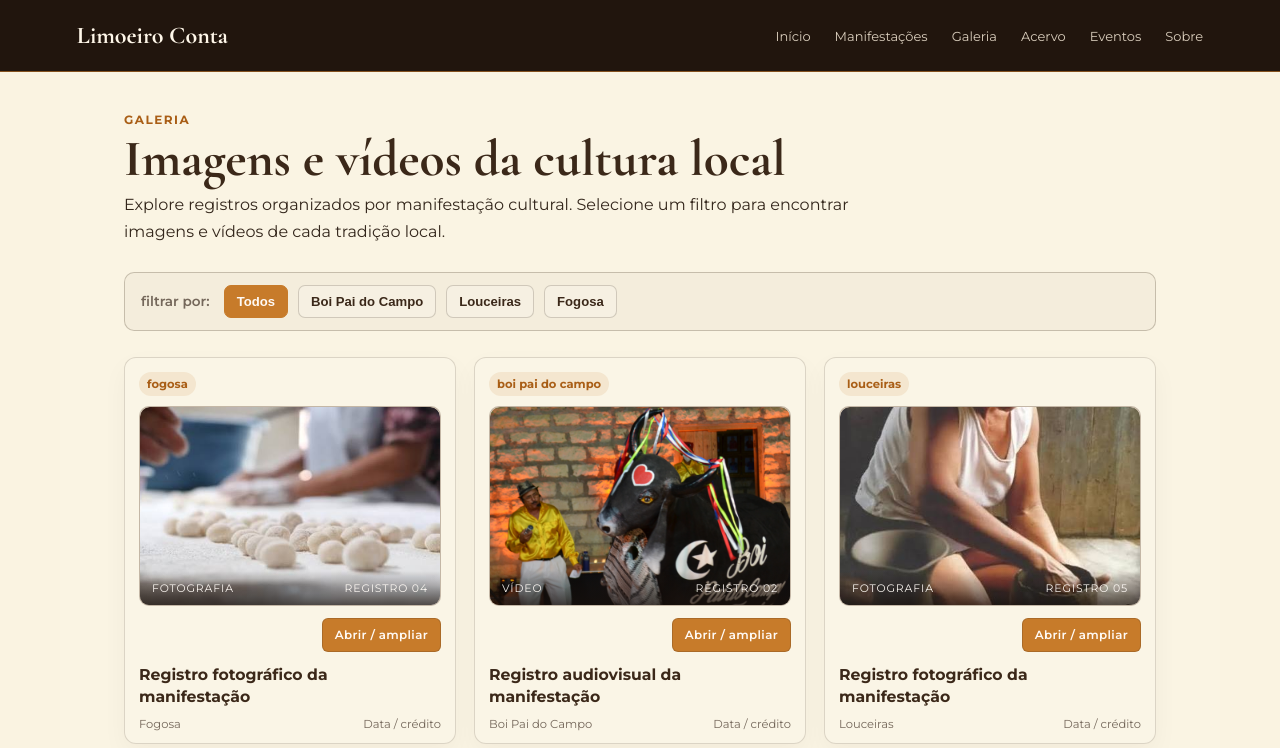
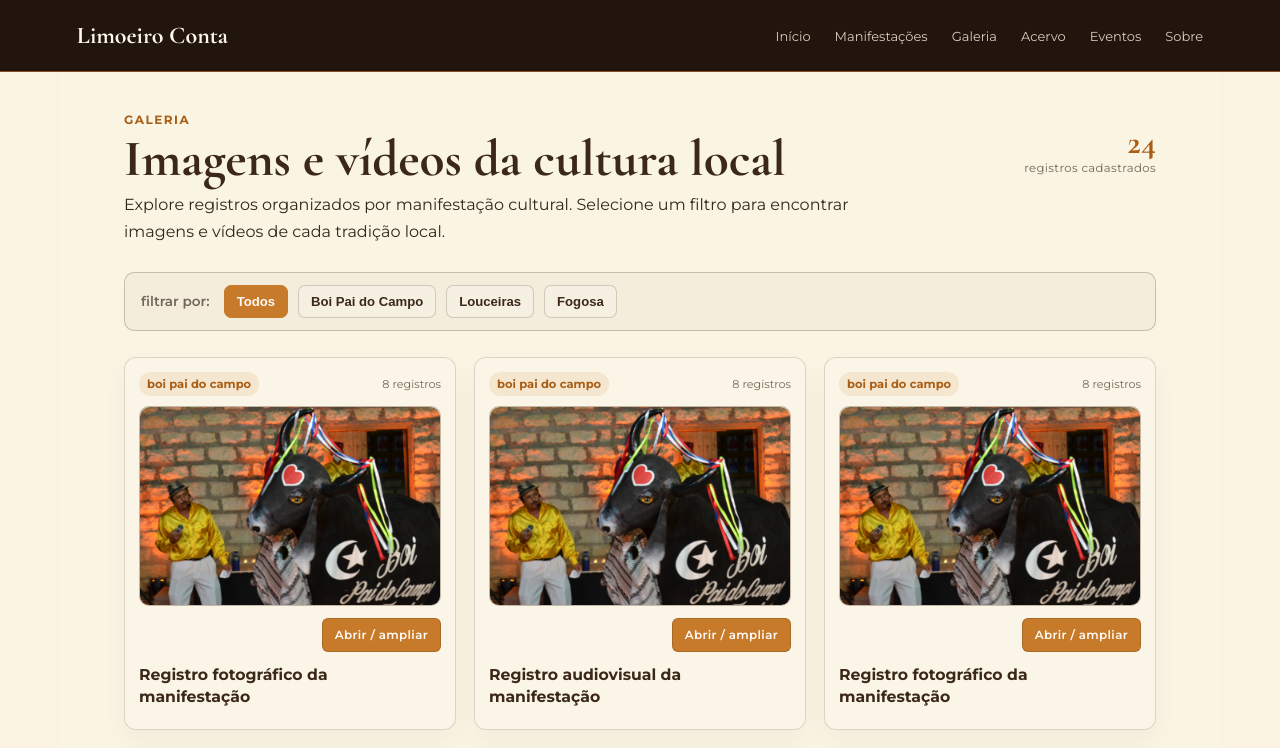
Before and after one commit to Gwinchester123/Limoeiro-Conta, a React (Vite) app in the folder Limoeiro-Conta/: page /galeria in a window 1280 px wide. Shown: the top 748 px of the page. Built offline with nearby package versions, Linux system fonts and the light colour scheme.

Commit message:
Revert "Merge branch 'main' of https://github.com/Gwinchester123/Limoeiro-Conta"
This reverts commit 0be710ca239cee9e74efb41645e7092884f2399d, reversing
changes made to 8f5bc44c37c7ba95c68f83ae728a090ba6a19182.

```diff
--- /dev/null
+++ b/Limoeiro-Conta/src/components/EventosPage.jsx
@@ -0,0 +1,48 @@
+import { Link } from "react-router-dom";
+
+export default function EventosPage() {
+  return (
+    <main className="event-page">
+      <div className="event-page-inner">
+        <span className="event-meta">Eventos</span>
+        <h1>Eventos e atividades culturais</h1>
+
+        <p>
+          Esta página foi criada para centralizar os principais eventos e encontros
+          ligados às manifestações culturais de Limoeiro do Norte, com espaço para
+          futuras inclusões e atualizações.
+        </p>
+
+        <p>
+          Aqui será possível registrar datas, locais, descrições e informações
+          relevantes sobre celebrações, apresentações, reuniões e atividades de
+          preservação cultural.
+        </p>
+
+        <div className="event-list">
+          <article className="event-card">
+            <span className="event-card-date">Em breve</span>
+            <h2>Evento 01</h2>
+            <p>Adicionar título, data, local e descrição do próximo evento.</p>
+          </article>
+
+          <article className="event-card">
+            <span className="event-card-date">Em breve</span>
+            <h2>Evento 02</h2>
+            <p>Adicionar título, data, local e descrição do próximo evento.</p>
+          </article>
+
+          <article className="event-card">
+            <span className="event-card-date">Em breve</span>
+            <h2>Evento 03</h2>
+            <p>Adicionar título, data, local e descrição do próximo evento.</p>
+          </article>
+        </div>
+
+        <Link className="button button-primary" to="/">
+          Voltar para a home
+        </Link>
+      </div>
+    </main>
+  );
+}
--- a/Limoeiro-Conta/src/components/GalleryPage.jsx
+++ b/Limoeiro-Conta/src/components/GalleryPage.jsx
@@ -10,29 +10,30 @@ import "../styles/LimoeiroHome.css";
 const filters = ["Todos", "Boi Pai do Campo", "Louceiras", "Fogosa"];
 
 const galleryEntries = [
-  { category: "Fogosa", title: "Registro fotográfico da manifestação", type: "Fotografia", meta: "Registro 04", image: fogosa, link: "/fogosa" },
-  { category: "Boi Pai do Campo", title: "Registro audiovisual da manifestação", type: "Vídeo", meta: "Registro 02", image: boiPaiDoCampo, link: "/boi-pai-do-campo" },
-  { category: "Louceiras", title: "Registro fotográfico da manifestação", type: "Fotografia", meta: "Registro 05", image: louceiras, link: "/louceiras" },
-  { category: "Fogosa", title: "Registro audiovisual da manifestação", type: "Vídeo", meta: "Registro 01", image: fogosa, link: "/fogosa" },
-  { category: "Boi Pai do Campo", title: "Registro fotográfico da manifestação", type: "Fotografia", meta: "Registro 05", image: boiPaiDoCampo, link: "/boi-pai-do-campo" },
-  { category: "Louceiras", title: "Registro audiovisual da manifestação", type: "Vídeo", meta: "Registro 03", image: louceiras, link: "/louceiras" },
-  { category: "Fogosa", title: "Registro fotográfico da manifestação", type: "Fotografia", meta: "Registro 06", image: fogosa, link: "/fogosa" },
-  { category: "Boi Pai do Campo", title: "Registro fotográfico da manifestação", type: "Fotografia", meta: "Registro 01", image: boiPaiDoCampo, link: "/boi-pai-do-campo" },
-  { category: "Fogosa", title: "Registro audiovisual da manifestação", type: "Vídeo", meta: "Registro 03", image: fogosa, link: "/fogosa" },
-  { category: "Louceiras", title: "Registro fotográfico da manifestação", type: "Fotografia", meta: "Registro 01", image: louceiras, link: "/louceiras" },
-  { category: "Boi Pai do Campo", title: "Registro audiovisual da manifestação", type: "Vídeo", meta: "Registro 06", image: boiPaiDoCampo, link: "/boi-pai-do-campo" },
-  { category: "Fogosa", title: "Registro fotográfico da manifestação", type: "Fotografia", meta: "Registro 02", image: fogosa, link: "/fogosa" },
-  { category: "Louceiras", title: "Registro audiovisual da manifestação", type: "Vídeo", meta: "Registro 06", image: louceiras, link: "/louceiras" },
-  { category: "Boi Pai do Campo", title: "Registro audiovisual da manifestação", type: "Vídeo", meta: "Registro 04", image: boiPaiDoCampo, link: "/boi-pai-do-campo" },
-  { category: "Fogosa", title: "Registro audiovisual da manifestação", type: "Vídeo", meta: "Registro 05", image: fogosa, link: "/fogosa" },
-  { category: "Louceiras", title: "Registro fotográfico da manifestação", type: "Fotografia", meta: "Registro 02", image: louceiras, link: "/louceiras" },
-  { category: "Boi Pai do Campo", title: "Registro fotográfico da manifestação", type: "Fotografia", meta: "Registro 03", image: boiPaiDoCampo, link: "/boi-pai-do-campo" },
-  { category: "Louceiras", title: "Registro fotográfico da manifestação", type: "Fotografia", meta: "Registro 04", image: louceiras, link: "/louceiras" },
+  { category: "Boi Pai do Campo", title: "Registro fotográfico da manifestação", type: "Fotografia", meta: "Registro 01", image: boiPaiDoCampo, count: "8 registros", link: "/boi-pai-do-campo" },
+  { category: "Boi Pai do Campo", title: "Registro audiovisual da manifestação", type: "Vídeo", meta: "Registro 02", image: boiPaiDoCampo, count: "8 registros", link: "/boi-pai-do-campo" },
+  { category: "Boi Pai do Campo", title: "Registro fotográfico da manifestação", type: "Fotografia", meta: "Registro 03", image: boiPaiDoCampo, count: "8 registros", link: "/boi-pai-do-campo" },
+  { category: "Boi Pai do Campo", title: "Registro audiovisual da manifestação", type: "Vídeo", meta: "Registro 04", image: boiPaiDoCampo, count: "8 registros", link: "/boi-pai-do-campo" },
+  { category: "Boi Pai do Campo", title: "Registro fotográfico da manifestação", type: "Fotografia", meta: "Registro 05", image: boiPaiDoCampo, count: "8 registros", link: "/boi-pai-do-campo" },
+  { category: "Boi Pai do Campo", title: "Registro audiovisual da manifestação", type: "Vídeo", meta: "Registro 06", image: boiPaiDoCampo, count: "8 registros", link: "/boi-pai-do-campo" },
+  { category: "Louceiras", title: "Registro fotográfico da manifestação", type: "Fotografia", meta: "Registro 01", image: louceiras, count: "8 registros", link: "/louceiras" },
+  { category: "Louceiras", title: "Registro fotográfico da manifestação", type: "Fotografia", meta: "Registro 02", image: louceiras, count: "8 registros", link: "/louceiras" },
+  { category: "Louceiras", title: "Registro audiovisual da manifestação", type: "Vídeo", meta: "Registro 03", image: louceiras, count: "8 registros", link: "/louceiras" },
+  { category: "Louceiras", title: "Registro fotográfico da manifestação", type: "Fotografia", meta: "Registro 04", image: louceiras, count: "8 registros", link: "/louceiras" },
+  { category: "Louceiras", title: "Registro fotográfico da manifestação", type: "Fotografia", meta: "Registro 05", image: louceiras, count: "8 registros", link: "/louceiras" },
+  { category: "Louceiras", title: "Registro audiovisual da manifestação", type: "Vídeo", meta: "Registro 06", image: louceiras, count: "8 registros", link: "/louceiras" },
+  { category: "Fogosa", title: "Registro audiovisual da manifestação", type: "Vídeo", meta: "Registro 01", image: fogosa, count: "8 registros", link: "/fogosa" },
+  { category: "Fogosa", title: "Registro fotográfico da manifestação", type: "Fotografia", meta: "Registro 02", image: fogosa, count: "8 registros", link: "/fogosa" },
+  { category: "Fogosa", title: "Registro audiovisual da manifestação", type: "Vídeo", meta: "Registro 03", image: fogosa, count: "8 registros", link: "/fogosa" },
+  { category: "Fogosa", title: "Registro fotográfico da manifestação", type: "Fotografia", meta: "Registro 04", image: fogosa, count: "8 registros", link: "/fogosa" },
+  { category: "Fogosa", title: "Registro audiovisual da manifestação", type: "Vídeo", meta: "Registro 05", image: fogosa, count: "8 registros", link: "/fogosa" },
+  { category: "Fogosa", title: "Registro fotográfico da manifestação", type: "Fotografia", meta: "Registro 06", image: fogosa, count: "8 registros", link: "/fogosa" },
 ];
 
 export default function GalleryPage() {
   const [activeFilter, setActiveFilter] = useState("Todos");
   const [currentPage, setCurrentPage] = useState(1);
+  const totalRecords = 24;
   const itemsPerPage = 6;
 
   const filteredEntries =
@@ -64,6 +65,10 @@ export default function GalleryPage() {
             <h1>Imagens e vídeos da cultura local</h1>
           </div>
 
+          <div className="gallery-total">
+            <span className="gallery-total-value">{totalRecords}</span>
+            <span className="gallery-total-label">registros cadastrados</span>
+          </div>
         </div>
 
         <p className="gallery-intro">
@@ -98,10 +103,6 @@ export default function GalleryPage() {
 
               <div className="gallery-card-thumb">
                 <img src={entry.image} alt={entry.title} />
-                <div className="gallery-card-overlay">
-                  <span className="gallery-card-type">{entry.type}</span>
-                  <span className="gallery-card-meta">{entry.meta}</span>
-                </div>
               </div>
 
               <div className="gallery-card-body">
@@ -112,10 +113,6 @@ export default function GalleryPage() {
 
               <div className="gallery-card-footer">
                 <h3>{entry.title}</h3>
-                <div className="gallery-card-line">
-                  <span>{entry.category}</span>
-                  <span>Data / crédito</span>
-                </div>
               </div>
             </article>
           ))}
@@ -155,7 +152,6 @@ export default function GalleryPage() {
             Próxima →
           </button>
         </div>
-
       </main>
 
       <Footer />
--- a/Limoeiro-Conta/src/components/LimoeiroHome.jsx
+++ b/Limoeiro-Conta/src/components/LimoeiroHome.jsx
@@ -37,13 +37,20 @@ function Arrow() {
 export default function LimoeiroHome() {
   return (
     <div className="site">
+
+
       <Header />
 
+
       <main>
+
+
         <section className="hero" id="inicio">
+
           <div className="hero-overlay"></div>
 
           <div className="hero-content">
+
             <span className="eyebrow light">
               LIMOEIRO DO NORTE · CEARÁ · BRASIL
             </span>
@@ -53,69 +60,118 @@ export default function LimoeiroHome() {
               <em>Conta</em>
             </h1>
 
-            <a className="button button-primary" href="#manifestacoes">
+            <a
+              className="button button-primary"
+              href="#manifestacoes"
+            >
               Conheça as manifestações <Arrow />
             </a>
+
           </div>
         </section>
 
-        <section className="manifestations section" id="manifestacoes">
+
+
+        <section
+          className="manifestations section"
+          id="manifestacoes"
+        >
+
           <div className="section-heading">
+
             <div>
-              <span className="eyebrow">MANIFESTAÇÕES CULTURAIS</span>
 
-              <h2>Histórias que vivem no território</h2>
+              <span className="eyebrow">
+                MANIFESTAÇÕES CULTURAIS
+              </span>
+
+              <h2>
+                Histórias que vivem no território
+              </h2>
 
               <p>
-                Conheça expressões culturais prioritárias reunidas pelo Limoeiro
-                Conta.
+                Conheça expressões culturais prioritárias
+                reunidas pelo Limoeiro Conta.
               </p>
+
             </div>
 
-            <a className="small-link" href="#galeria">
+            <a
+              className="small-link"
+              href="#galeria"
+            >
               Ver todas <Arrow />
             </a>
+
           </div>
 
+
           <div className="cards">
+
             {manifestations.map((item) => (
-              <Link className="card" key={item.title} to={item.link}>
-                <img src={item.image} alt={item.title} />
+
+              <article
+                className="card"
+                key={item.title}
+              >
+
+                <img
+                  src={item.image}
+                  alt={item.title}
+                />
 
                 <div className="card-body">
+
                   <span className="card-line"></span>
 
-                  <h3>{item.title}</h3>
+                  <h3>
+                    {item.title}
+                  </h3>
 
-                  <p>{item.description}</p>
+                  <p>
+                    {item.description}
+                  </p>
 
-                  <span className="card-cta">
-                    Conhecer manifestação <Arrow />
-                  </span>
+                  {item.link.startsWith("/") ? (
+                    <Link to={item.link}>
+                      Conhecer manifestação <Arrow />
+                    </Link>
+                  ) : (
+                    <a href={item.link}>
+                      Conhecer manifestação <Arrow />
+                    </a>
+                  )}
+
                 </div>
-              </Link>
+
+              </article>
+
             ))}
+
           </div>
+
         </section>
 
-        <section className="about section" id="sobre">
+        <section
+          className="about section"
+          id="sobre"
+        >
+
           <div className="about-copy">
-            <span className="eyebrow">O PROJETO</span>
+
+            <span className="eyebrow">
+              O PROJETO
+            </span>
 
             <h2>
               Sobre o <em>Limoeiro Conta</em>
             </h2>
 
             <p>
-              O Limoeiro Conta é um portal dedicado à preservação e divulgação
-              das manifestações tradicionais de Limoeiro do Norte, município
+              O Limoeiro Conta é um portal dedicado à
+              preservação e divulgação das manifestações
+              tradicionais de Limoeiro do Norte, município
               localizado na região do Baixo Jaguaribe, no Ceará.
-            </p>
-
-            <p>
-              O projeto nasce do reconhecimento de que a cultura
-              popular é patrimônio vivo, construída por gerações
-              e registrada ao garantir que ela continue existindo.
             </p>
 
             <p>
@@ -124,101 +180,67 @@ export default function LimoeiroHome() {
               onde visitantes possam conhecer as manifestações,
               suas histórias e suas expressões atuais.
             </p>
+
           </div>
 
+
           <div className="about-image">
+
             <div className="image-placeholder">
+
               <span>▧</span>
 
-              <small>IMAGEM</small>
+              <small>
+                IMAGEM
+              </small>
+
             </div>
+
           </div>
+
         </section>
 
-        <section className="gallery-cta section" id="galeria">
-          <span className="eyebrow">GALERIA E ACERVO</span>
+        <section
+          className="gallery-cta section"
+          id="galeria"
+        >
 
-          <h2>Explore o acervo e a galeria</h2>
+          <span className="eyebrow">
+            GALERIA E ACERVO
+          </span>
+
+          <h2>
+            Explore o acervo e a galeria
+          </h2>
 
           <p>
-            Fotografias, registros históricos e documentos sobre a cultura de
-            Limoeiro do Norte.
+            Fotografias, registros históricos e documentos
+            sobre a cultura de Limoeiro do Norte.
           </p>
 
+
           <div className="cta-actions">
-            <Link className="button button-primary" to="/galeria">
+
+            <Link
+              className="button button-primary"
+              to="/galeria"
+            >
               Ver Galeria <Arrow />
             </Link>
 
-            <Link className="button button-outline" to="/acervo">
+            <Link
+              className="button button-outline"
+              to="/acervo"
+            >
               Acervo Histórico <Arrow />
             </Link>
+
           </div>
+
         </section>
+
       </main>
 
-
-      <footer
-        className="footer"
-        id="acervo"
-      >
-
-        <div>
-
-          <strong>
-            Limoeiro Conta
-          </strong>
-
-          <p>
-            Cultura e memória de Limoeiro do Norte
-            reunidas em um portal feito para conhecer,
-            preservar e compartilhar.
-          </p>
-
-        </div>
-
-
-        <div>
-
-          <span className="footer-title">
-            ATALHOS
-          </span>
-
-          <p>
-            Manifestações · Galeria · Acervo · Sobre
-          </p>
-
-        </div>
-
-
-        <div>
-
-          <span className="footer-title">
-            CONTATO E REDES SOCIAIS
-          </span>
-
-          <p>
-            [E-mail do projeto]
-            <br />
-            [Instagram] · [YouTube] · [Facebook]
-          </p>
-
-        </div>
-
-
-        <div className="footer-bottom">
-
-          <span>
-            © Limoeiro Conta · projeto de portal cultural
-          </span>
-
-          <span>
-            Limoeiro do Norte · Ceará
-          </span>
-
-        </div>
-
-      </footer>
 
     </div>
   );
--- a/Limoeiro-Conta/src/styles/LimoeiroHome.css
+++ b/Limoeiro-Conta/src/styles/LimoeiroHome.css
@@ -297,6 +297,29 @@ a {
   color: var(--brown);
 }
 
+.gallery-total {
+  display: flex;
+  flex-direction: column;
+  align-items: flex-end;
+  gap: 2px;
+  margin-bottom: 8px;
+}
+
+.gallery-total-value {
+  font-family: "Cormorant Garamond", serif;
+  font-size: 2.1rem;
+  line-height: 1;
+  color: var(--orange-dark);
+  font-weight: 700;
+}
+
+.gallery-total-label {
+  color: var(--muted);
+  font-size: 0.73rem;
+  letter-spacing: 0.03em;
+  text-transform: lowercase;
+}
+
 .gallery-intro {
   max-width: 760px;
   margin: 0 0 26px;
@@ -398,12 +421,6 @@ a {
   border-radius: 10px;
   border: 1px solid rgba(59, 40, 25, 0.15);
   background: #ddd0bf;
-}
-
-.gallery-card-image-link {
-  display: block;
-  width: 100%;
-  height: 100%;
 }
 
 .gallery-card-thumb img {
@@ -831,6 +848,43 @@ a {
   line-height: 1.9;
 }
 
+.event-list {
+  display: grid;
+  grid-template-columns: repeat(3, minmax(0, 1fr));
+  gap: 20px;
+  margin: 26px 0 28px;
+}
+
+.event-card {
+  padding: 20px 18px;
+  background: rgba(255, 255, 255, 0.4);
+  border: 1px solid #e5d8be;
+  border-radius: 10px;
+}
+
+.event-card-date {
+  display: inline-block;
+  margin-bottom: 10px;
+  font-size: 11px;
+  font-weight: 700;
+  letter-spacing: 1.2px;
+  text-transform: uppercase;
+  color: var(--orange-dark);
+}
+
+.event-card h2 {
+  margin: 0 0 10px;
+  font-family: "Cormorant Garamond", serif;
+  font-size: 30px;
+  color: var(--brown);
+}
+
+.event-card p {
+  margin: 0;
+  font-size: 0.96rem;
+  line-height: 1.7;
+}
+
 .section {
   padding: 58px 6%;
 }
@@ -880,15 +934,12 @@ a {
 }
 
 .card {
-  display: block;
   overflow: hidden;
   background: #fffdf7;
   border: 1px solid #ded3bf;
   border-radius: 4px;
   box-shadow: 0 2px 8px rgba(50, 35, 20, .04);
   transition: transform .2s ease, box-shadow .2s ease;
-  color: inherit;
-  text-decoration: none;
 }
 
 .card:hover {
@@ -929,12 +980,7 @@ a {
   line-height: 1.55;
 }
 
-.card:focus-visible {
-  outline: 3px solid var(--orange-dark);
-  outline-offset: 3px;
-}
-
-.card-cta {
+.card a {
   color: var(--orange-dark);
   font-size: 12px;
   font-weight: 600;
@@ -1165,6 +1211,10 @@ a {
     flex-direction: column;
     align-items: flex-start;
     gap: 10px;
+  }
+
+  .gallery-total {
+    align-items: flex-start;
   }
 
   .gallery-toolbar {
```
Also changed, not shown: Limoeiro-Conta/src/components/Main.jsx (+10 -4 lines).
